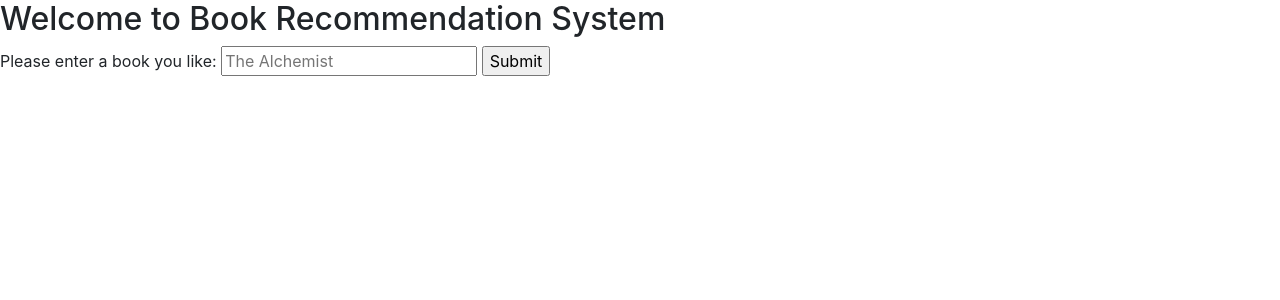
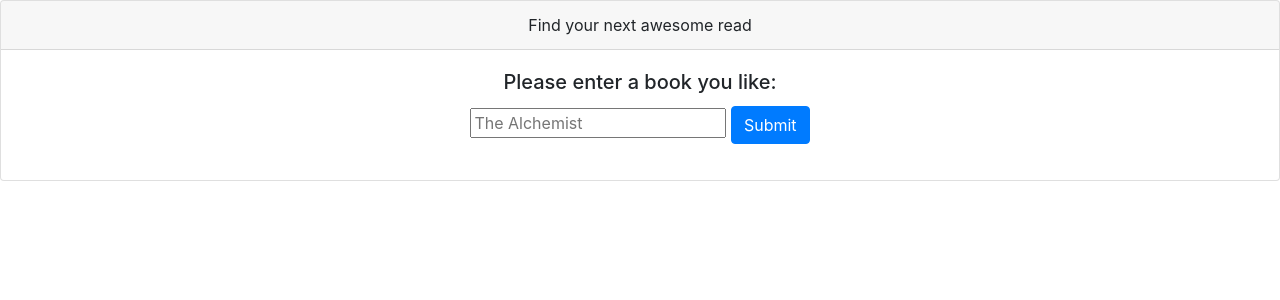
Before and after one commit to jaissugam/Book-Recommendation-System, a Flask app: page / in a window 1280 px wide. Shown: the top 300 px of the page. Run offline with Flask 2, Linux system fonts and the light colour scheme.

Commit message:
added styling

```diff
--- a/templates/home.html
+++ b/templates/home.html
@@ -7,17 +7,23 @@
         <link rel= "stylesheet" type= "text/css" href= "{{ url_for('static',filename='main.css') }}">
     </head>
     <body>
-        <h2>Welcome to Book Recommendation System</h2>
-        <form action="/" method="post">
-            <label>Please enter a book you like: </label>
-            <input type="text" required placeholder="The Alchemist" name="book">
-            <input type="submit" name="recommend" onclick="change();">
-        </form>
-
-        <div id="spinner" class="spinner-grow text-dark" role="status">
-            <span class="visually-hidden"></span>
+        <div class="card text-center">
+            <div class="card-header">
+                Find your next awesome read
+            </div>
+            <div class="card-body">
+              <h5 class="card-title">Please enter a book you like:</h5>
+              <form action="/" method="post">
+                <input type="text" required placeholder="The Alchemist" name="book">
+                <input class="btn btn-primary" type="submit" name="recommend" onclick="change();">
+              </form>
+            </div>
         </div>
-        <h2 id="notify"></h2>
+        <div class="d-flex justify-content-center">
+            <div id="spinner" class="spinner-border" role="status">
+            </div><br>
+            <strong id="notify"></strong>
+        </div>
         <script>
             function change(){
                 msg=document.getElementById('notify');
@@ -27,10 +33,17 @@
             }
         </script>
         {% if recoms %}
-            <h2>{{get_flashed_messages()[0]}}</h2>
-            {% for recom in recoms %}
-                <h3>{{recom}}</h3>
-            {% endfor %}
+        <div class="card text-center">
+            <div class="card-header">
+                {{get_flashed_messages()[0]}}
+            </div>
+            <div class="card-body">
+                {% for recom in recoms %}
+                    <h5 class="card-title">{{recom}}</h5>
+                {% endfor %}
+            </div>
+        </div>
+
         {% endif %}
     </body>
 </html>
```
